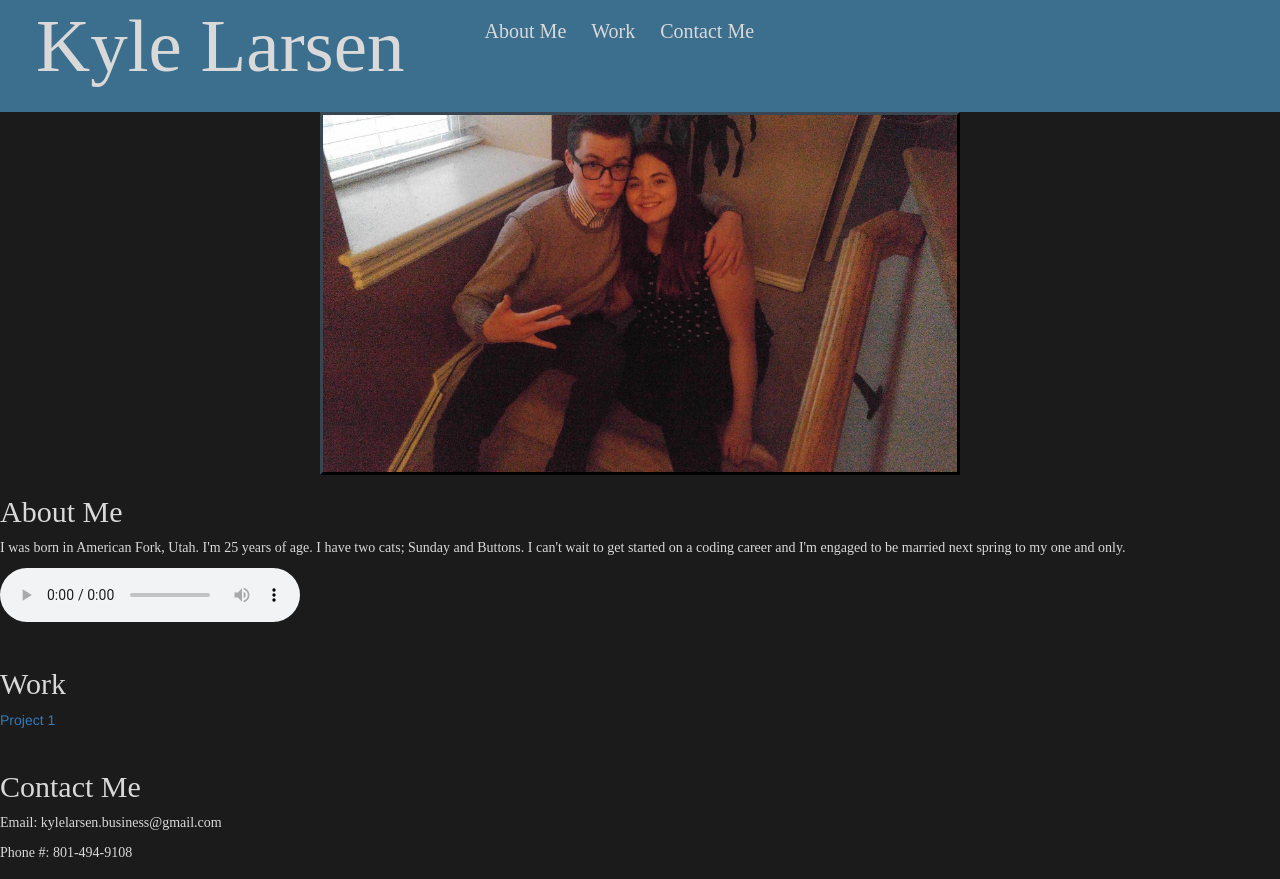
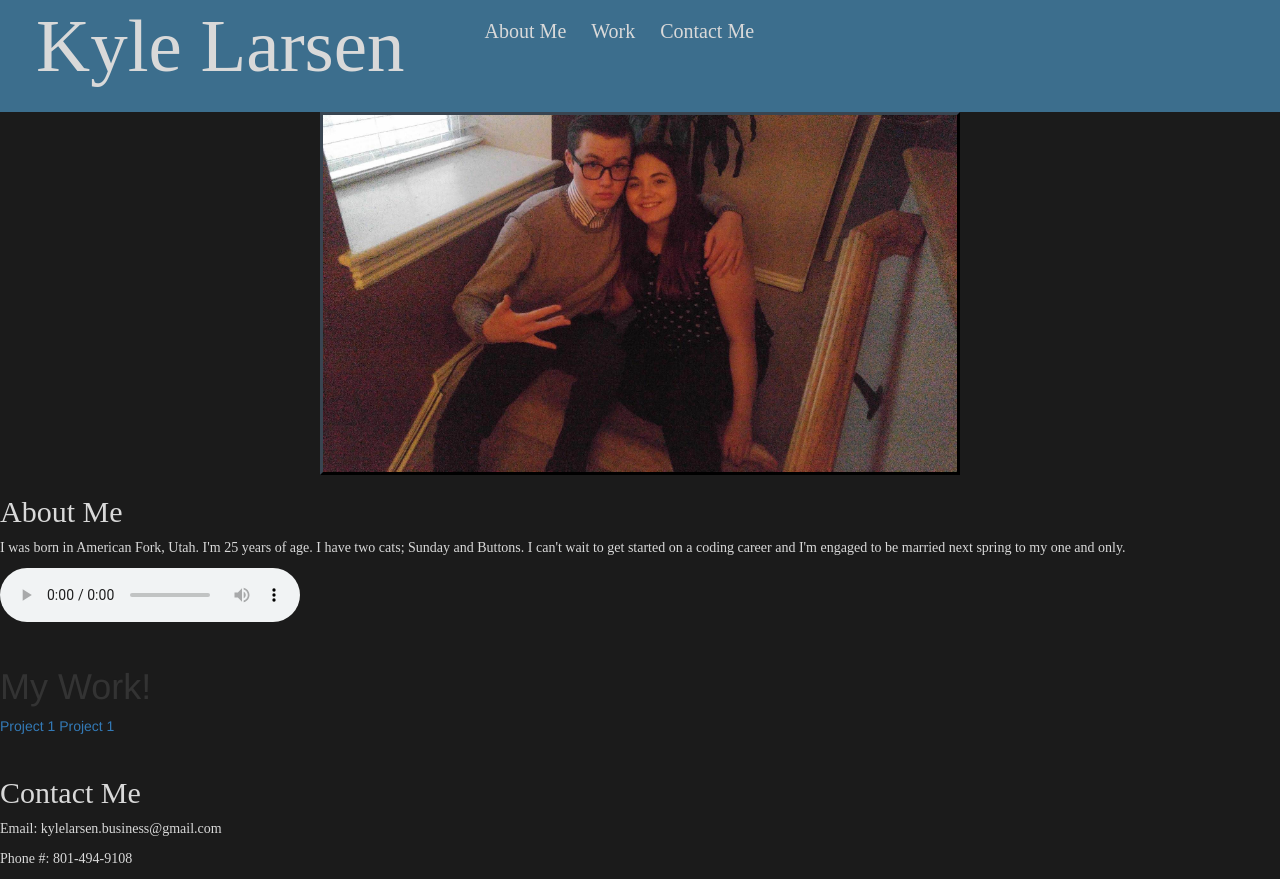
Before and after one commit to kylelarsenlarsen/Kyle_Larsen_Portfolio, a plain HTML site: page index.html in a window 1280 px wide. Drawn offline with nearby package versions, Linux system fonts and the light colour scheme.

Commit message:
added my latest project.

```diff
--- a/index.html
+++ b/index.html
@@ -46,8 +46,9 @@
             </section>
             <section id="work" class="blue-box">
                 <img src="" class=""/>
-                <h2>Work</h2>
+                <h1>My Work!</h1>
                 <a href="https://logan2391.github.io/Currency-Exchange/">Project 1</a>
+                <a href="https://serene-sierra-18598.herokuapp.com/login">Project 1</a>
             </section>
             <section id="contact-me" class="blue-box">
                 <img src="" class=""/>
```
